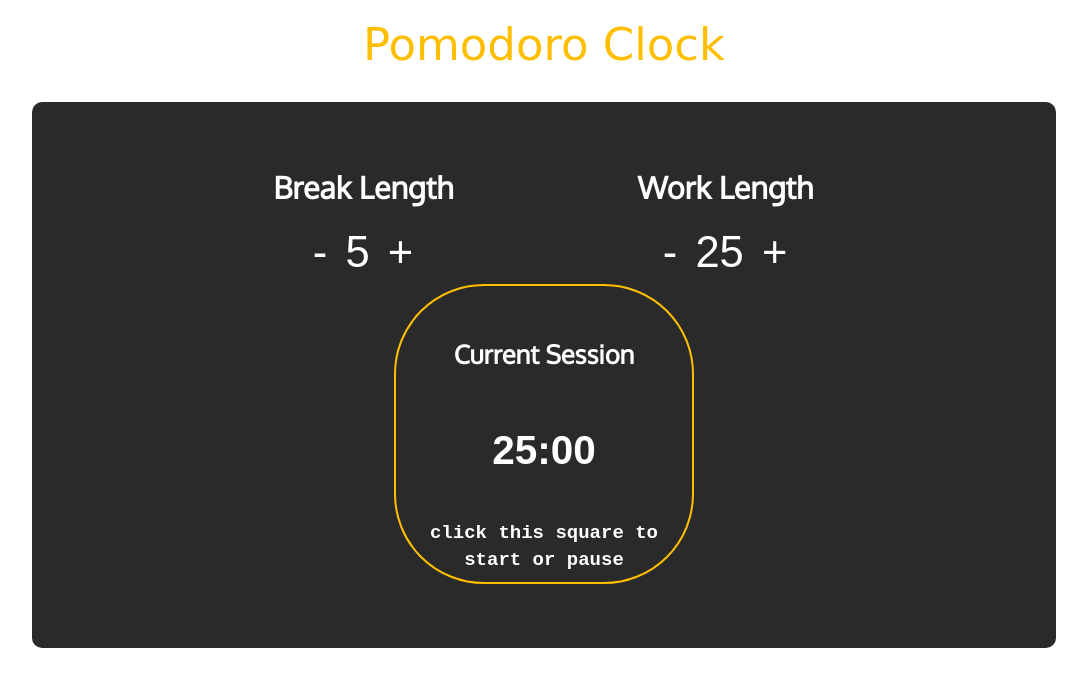
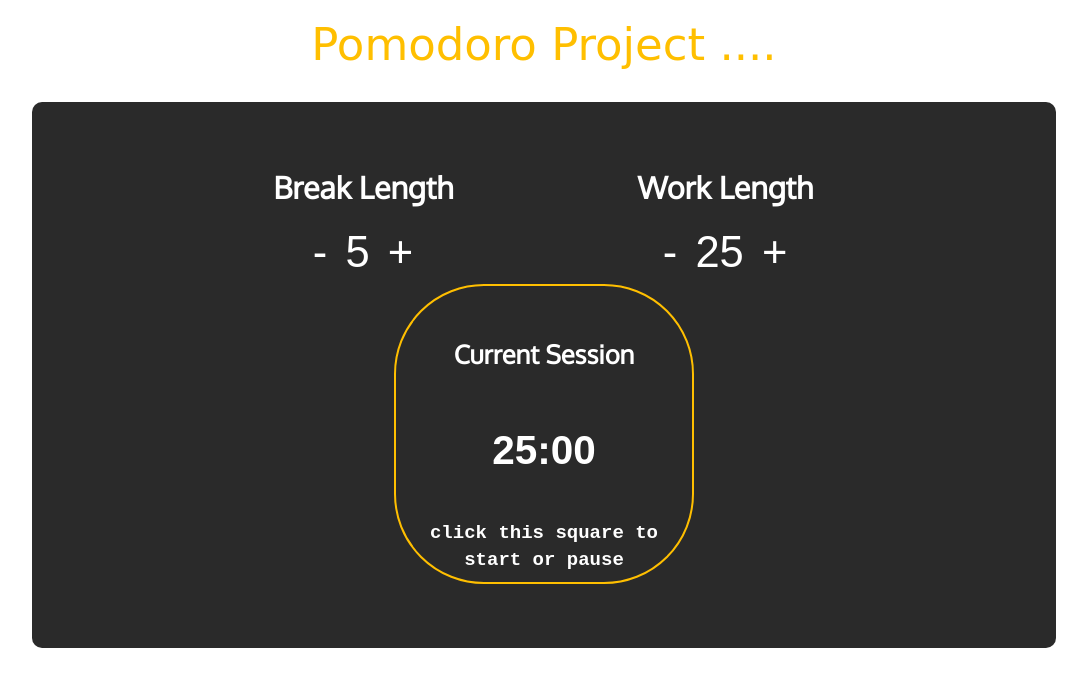
Before and after one commit to amran16/pomodor, a plain HTML site: page index.html in a window 1280 px wide. Shown: the whole page, without its empty margins (96-1183 px from the left). Drawn offline with nearby package versions, Linux system fonts and the light colour scheme.

Commit message:
title update

```diff
--- a/index.html
+++ b/index.html
@@ -10,7 +10,7 @@
   </head>
   <body>
     <div>
-      <h3>Pomodoro Clock</h3>
+      <h3>Pomodoro Project ....</h3>
     </div>
     <div class="container">
       <div id="setters" class="text-center">
```
